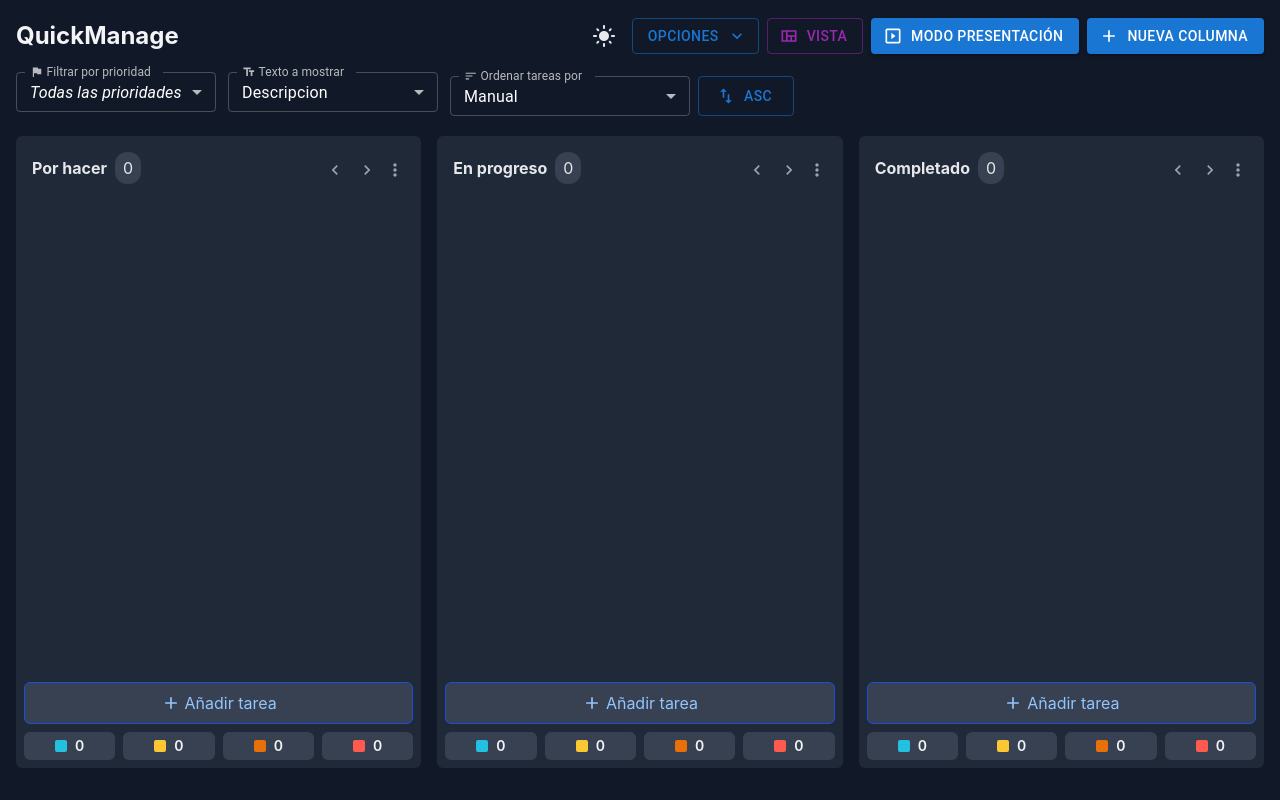
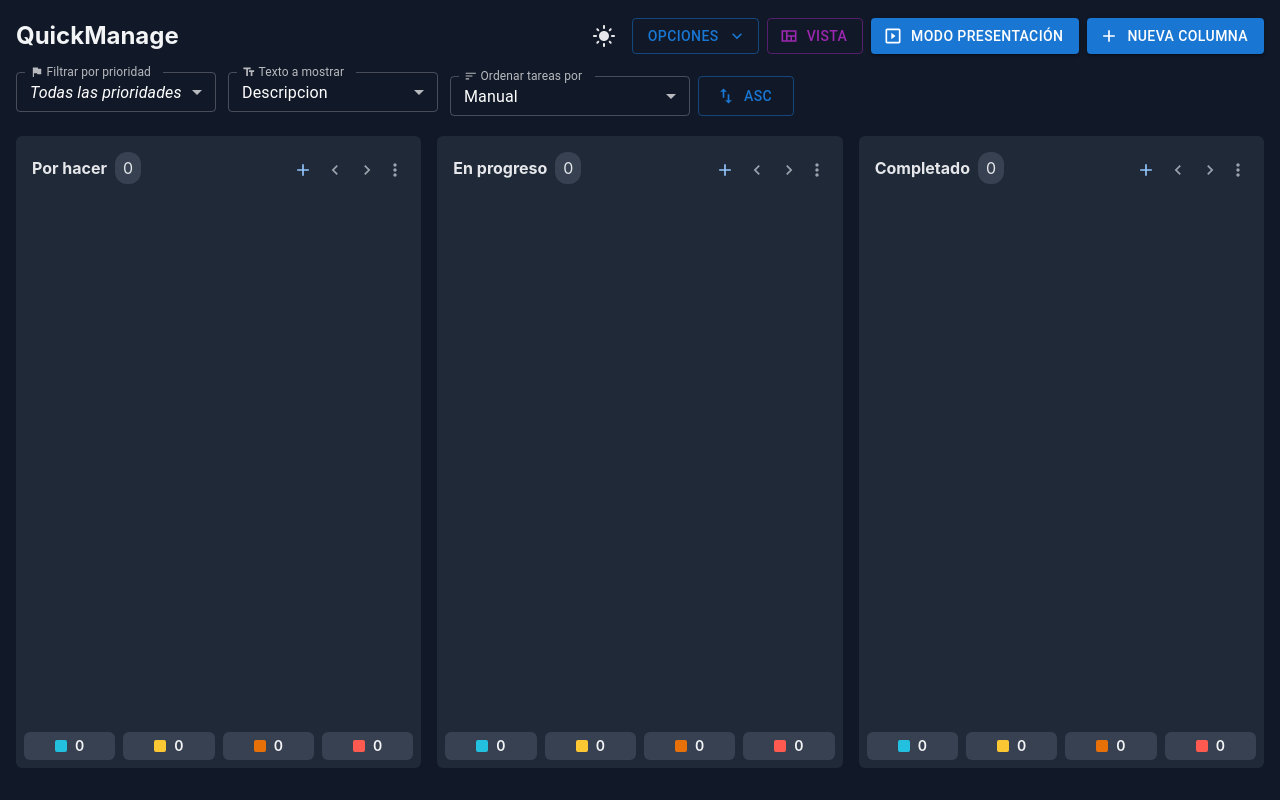
Before and after one commit to Lersgeeb/quick-manage, a React (Vite) app: page / in a window 1280 px wide. Built offline with nearby package versions, Linux system fonts and the light colour scheme.

Commit message:
feat: add tooltip for adding tasks in non-archived columns

```diff
--- a/src/components/Column.tsx
+++ b/src/components/Column.tsx
@@ -13,6 +13,7 @@ import MenuItem from '@mui/material/MenuItem';
 import ListItemIcon from '@mui/material/ListItemIcon';
 import ListItemText from '@mui/material/ListItemText';
 import ArchiveOutlinedIcon from '@mui/icons-material/ArchiveOutlined';
+import Tooltip from '@mui/material/Tooltip';
 
 interface ColumnProps {
   column: ColumnType;
@@ -130,6 +131,17 @@ export const Column: React.FC<ColumnProps> = ({
               <div className='bg-white dark:bg-gray-700 text-gray-700 dark:text-gray-200 px-2 py-1 rounded-xl'>{tasks.length}</div>
             </div>
             <div className="flex items-center space-x-1">
+              {!isArchiveColumn && (
+                <Tooltip title="Añadir tarea">
+                  <button
+                    onClick={() => onAddTask(column.id)}
+                    className="p-1 text-blue-500 hover:text-blue-600 dark:text-blue-300 dark:hover:text-blue-200 rounded-full hover:bg-gray-200 dark:hover:bg-gray-700"
+                    title="Añadir tarea"
+                  >
+                    <AddIcon fontSize="small" />
+                  </button>
+                </Tooltip>
+              )}
               <button
                 onClick={() => onMoveLeft(column.id)}
                 className="p-1 text-gray-500 hover:text-gray-700 dark:text-gray-400 dark:hover:text-gray-200 rounded-full hover:bg-gray-200 dark:hover:bg-gray-700"
@@ -210,15 +222,6 @@ export const Column: React.FC<ColumnProps> = ({
         )}
       </Droppable>
 
-      {!isArchiveColumn && (
-        <button
-          onClick={() => onAddTask(column.id)}
-          className="mt-2 w-full py-2 bg-white dark:bg-gray-700 text-blue-500 dark:text-blue-300 border border-blue-300 dark:border-blue-700 rounded-md hover:bg-blue-50 dark:hover:bg-gray-600 flex items-center justify-center transition-colors duration-200"
-        >
-          <AddIcon fontSize="small" className="mr-1" /> Añadir tarea
-        </button>
-      )}
-
       <div className="mt-2 grid grid-cols-4 gap-2">
         {priorityCounts.map((priority) => (
           <div
```
